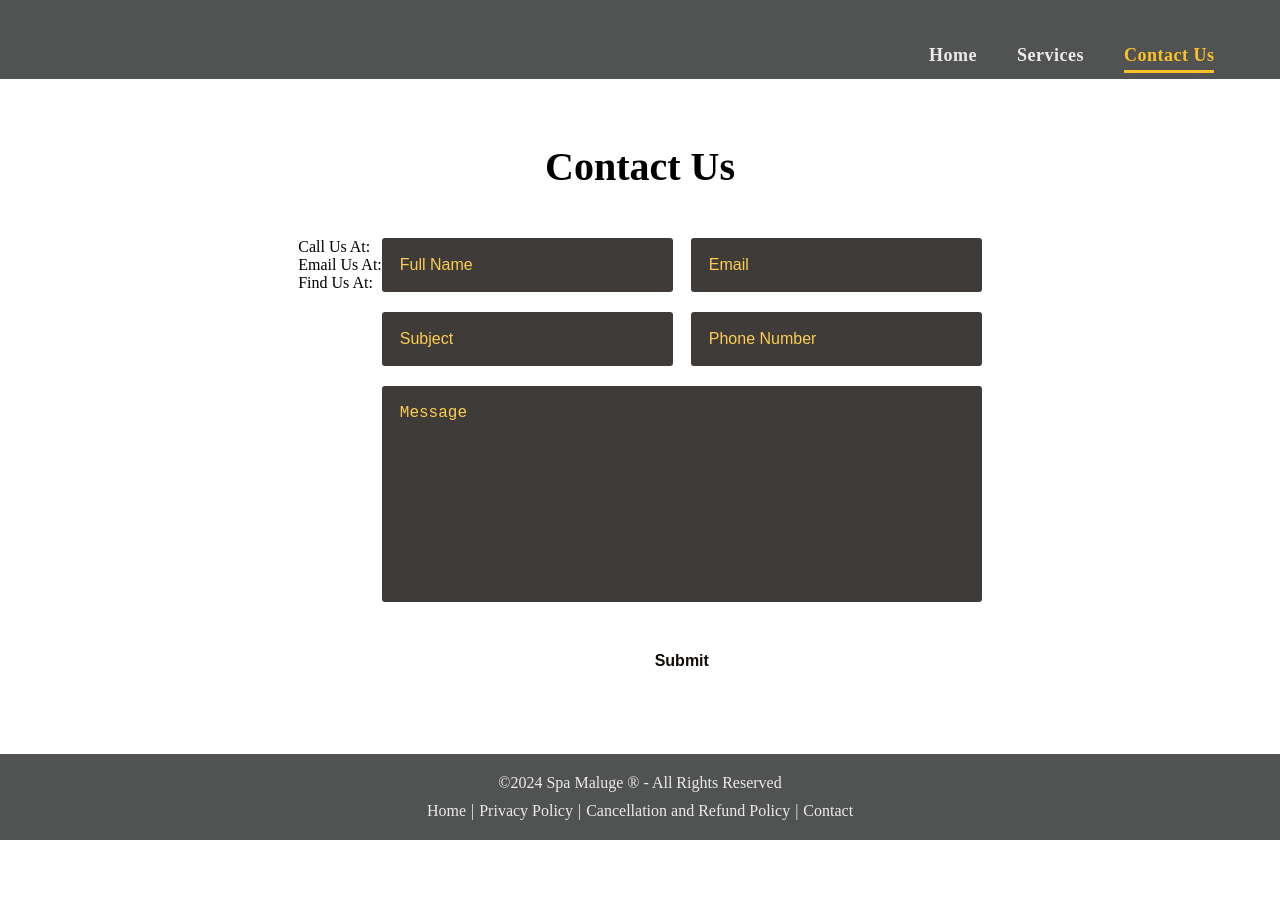
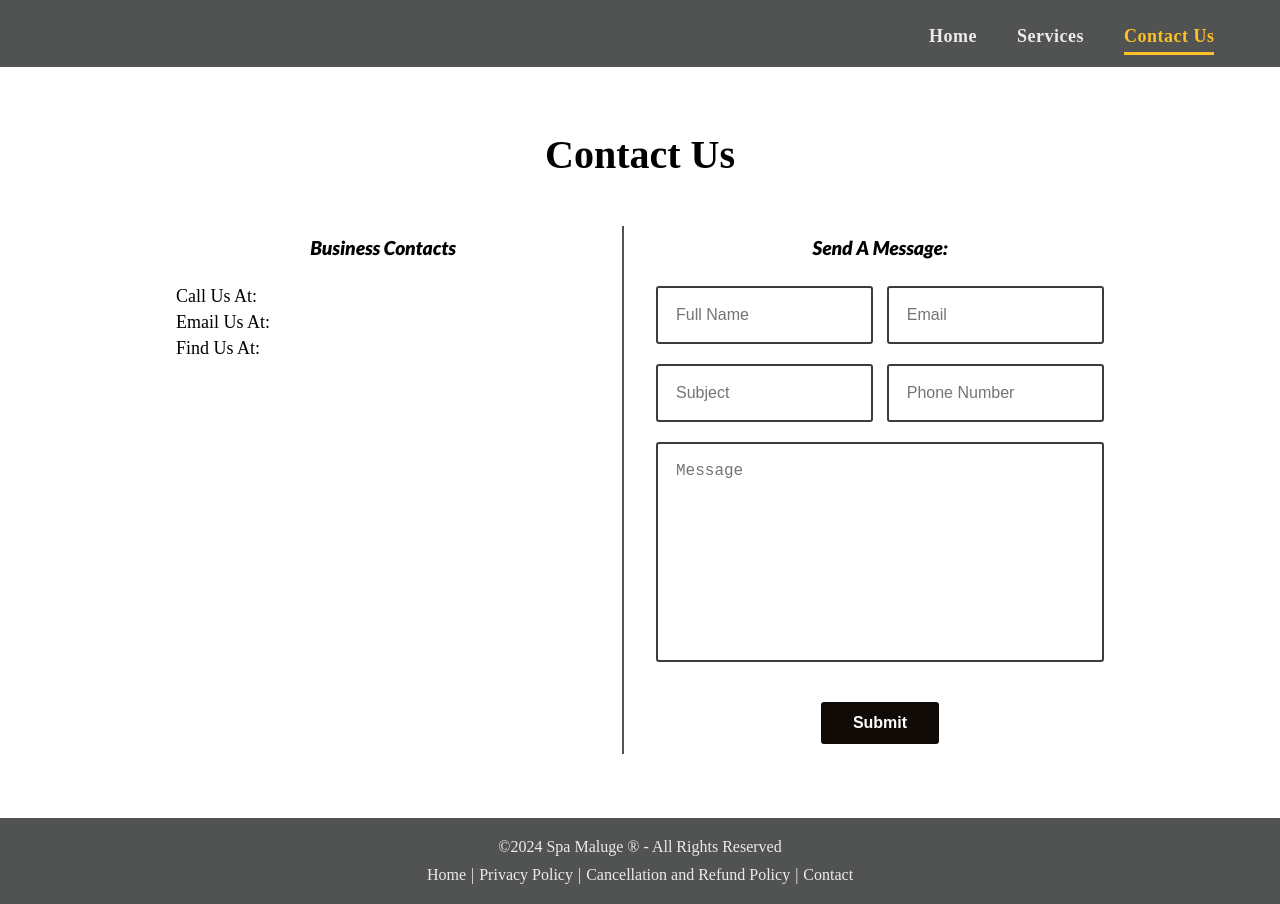
Before and after one commit to smindre1/Spa-Maluge-Website, a React (Vite) app in the folder ReactSalon/: page /contact-us in a window 1280 px wide. Before the commit the page ends 840 px from the top, so only its background shows below. Built offline with nearby package versions, Linux system fonts and the light colour scheme.

Commit message:
Fixed the positioning of the contacts page and other CSS for that page. I also tried a different path for the gold background image.

```diff
--- a/ReactSalon/src/App.css
+++ b/ReactSalon/src/App.css
@@ -7,6 +7,7 @@
   --gray: #bfbfbf;
   --black: #100b07;
   --gold: #fcc127;
+  --red: #df0000;
 
   /* --------- */
   --cream: #f7f3e3;
@@ -100,11 +101,11 @@ a {
 }
 
 .goldBackground {
-  background-image: url("./background.jpg");
+  background-image: url("./assets/background.jpg");
   background-size: cover;
   /* width: 100%; */
   /* height: 100%; */
-  border-bottom: solid 6vw var(--base);
+  border-bottom: solid 5vw var(--base);
 }
 
 .flexRow {
@@ -131,8 +132,9 @@ header {
 }
 
 .menu {
+  display: flex;
   margin-left: auto;
-  padding-top: 1.5%;
+  /* padding-top: 1.5%; */
   padding-right: 2%;
 }
 
@@ -198,10 +200,8 @@ header {
     display: flex;
     /* flex-direction: column; */
     justify-content: center;
-    padding: 3vw 0 0 0;;
+    padding: 3vw 0 0 0;
 
-    /* animation-range-start: cover;
-    animation-range-end: contain 600px; */
     /* padding: 10vw 20vw 10vw 0; */
   }
 
@@ -374,17 +374,29 @@ header {
   padding: 5vw 10vw 5vw 10vw;
 }
 
+.businessInfo {
+  width: 35vw;
+  padding: 0 2.5vw 0 0;
+  border-right: solid var(--base) 2px;
+}
+
+.businessInfoTxt {
+  font-size: 18px;
+  margin: 0 0 5px 0;
+}
+
 /* ------------------- Contact Form ------------------- */
 
 .contactForm {
-  width: 600px;
+  width: 35vw;
   text-align: center;
+  margin: 0 0 0 2.5vw;
 }
 
 .formFields {
-  color: var(--gold);
-  background-color: var(--black);
-  border: solid var(--darkgold) 2px;
+  color: var(--black);
+  background-color: var(--pureWhite);
+  border: solid var(--black) 2px;
   border-radius: 3px;
   opacity: 80%;
   font-size: 16px;
@@ -395,16 +407,16 @@ header {
 
 input::placeholder,
 textarea::placeholder {
-  color: var(--ash);
+  color: var(--base);
 }
 
 input:focus,
 textarea:focus {
-  border: solid var(--lightgold) 2px;
+  border: solid var(--gold) 2px;
   border-radius: 3px;
-  color: var(--lightgold);
-  outline: var(--lightgold);
-  box-shadow: 0 0 10px var(--lightgold);
+  /* color: var(--lightgold); */
+  outline: var(--gold);
+  /* box-shadow: 0 0 10px var(--black); */
 }
 
 .formDiv {
@@ -414,9 +426,9 @@ textarea:focus {
 }
 
 .formBtn {
-  color: var(--black);
-  background-color: var(--darkgold);
-  border: solid var(--darkgold) 2px;
+  color: var(--pureWhite);
+  background-color: var(--black);
+  border: solid var(--black) 2px;
   border-radius: 3px;
   font-size: 16px;
   font-weight: 600;
@@ -427,7 +439,7 @@ textarea:focus {
 
 .formBtn:hover {
   box-shadow: 0 0 10px var(--lightgold);
-  border: solid var(--lightgold) 2px;
+  border: solid var(--black) 2px;
   background-color: var(--gold);
   cursor: pointer;
 }
@@ -437,7 +449,7 @@ textarea:focus {
 }
 
 .errorTxt {
-  font-size: 14px;
+  font-size: 18px;
   color: var(--red);
   text-align: left;
   margin: -10px 0 10px;
--- a/ReactSalon/src/components/ContactForm.jsx
+++ b/ReactSalon/src/components/ContactForm.jsx
@@ -100,7 +100,7 @@ const ContactForm = () => {
 
   return (
     <form className="contactForm" autoComplete="off" onSubmit={handleSubmit}>
-      {/* <h2>Contact</h2> */}
+      <h2 className="minorTitle">Send A Message:</h2>
       <div ref={divId} className="formDiv">
         <div ref={nameId} className="flexColumn formSection">
           <input className="formFields" type="text" placeholder="Full Name" autoComplete="off" value={name} onChange={(e) => {setName(e.target.value); handleChange(e)}} />
--- a/ReactSalon/src/pages/ContactUs.jsx
+++ b/ReactSalon/src/pages/ContactUs.jsx
@@ -5,10 +5,11 @@ function ContactUs() {
     <div className='contactPage flexColumn'>
       <h1 className='sectionTitle center'>Contact Us</h1>
       <section className='center flexRow'>
-        <div>
-          <p>Call Us At: </p>
-          <p>Email Us At: </p>
-          <a>Find Us At: </a>
+        <div className='businessInfo'>
+          <h2 className="minorTitle">Business Contacts</h2>
+          <p className='businessInfoTxt'>Call Us At: </p>
+          <p className='businessInfoTxt'>Email Us At: </p>
+          <a className='businessInfoTxt'>Find Us At: </a>
         </div>
         <Form></Form>
       </section>
```
Also changed, not shown: ReactSalon/src/assets/background.jpg (renamed from ReactSalon/public/background.jpg).
